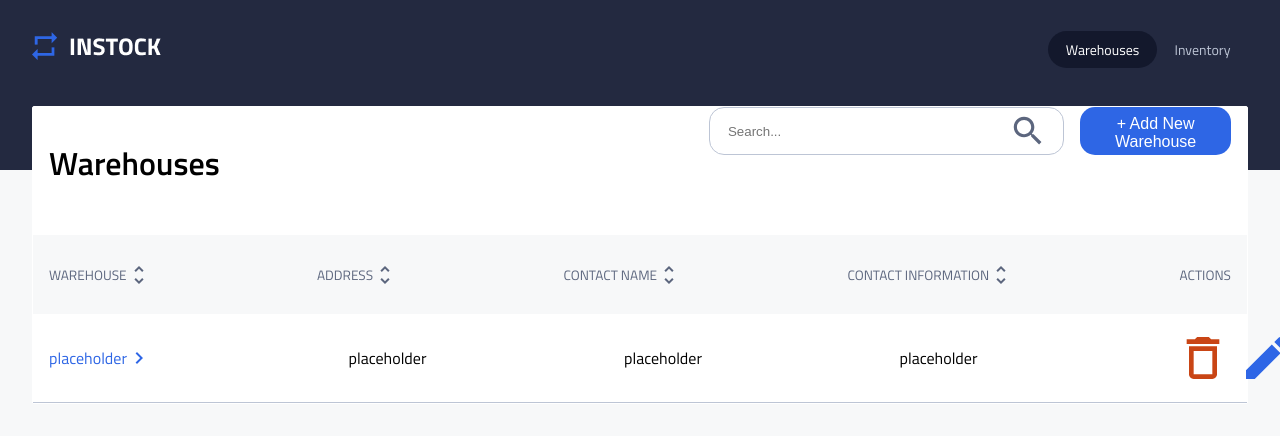
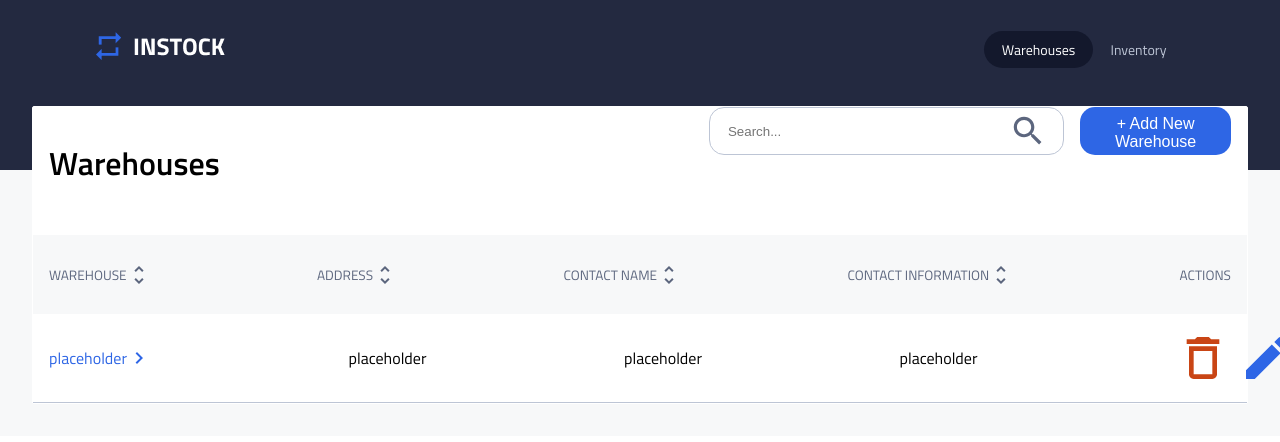
Before and after one commit to yigitocak/InStock, a React (Create React App) app in the folder client/: page / in a window 1280 px wide. Shown: the top 442 px of the page. Built offline with nearby package versions, Linux system fonts and the light colour scheme.

Commit message:
additional padding

```diff
--- a/client/src/components/Header/Header.scss
+++ b/client/src/components/Header/Header.scss
@@ -7,6 +7,9 @@
     padding: 1rem 1rem 4.75rem 1rem;
     @include tablet {
         padding: 2rem 2rem 6.5rem 2rem;
+    }
+    @include desktop {
+        padding: 2rem 6rem 6.5rem 6rem;
     }
 
     &__container {
```
